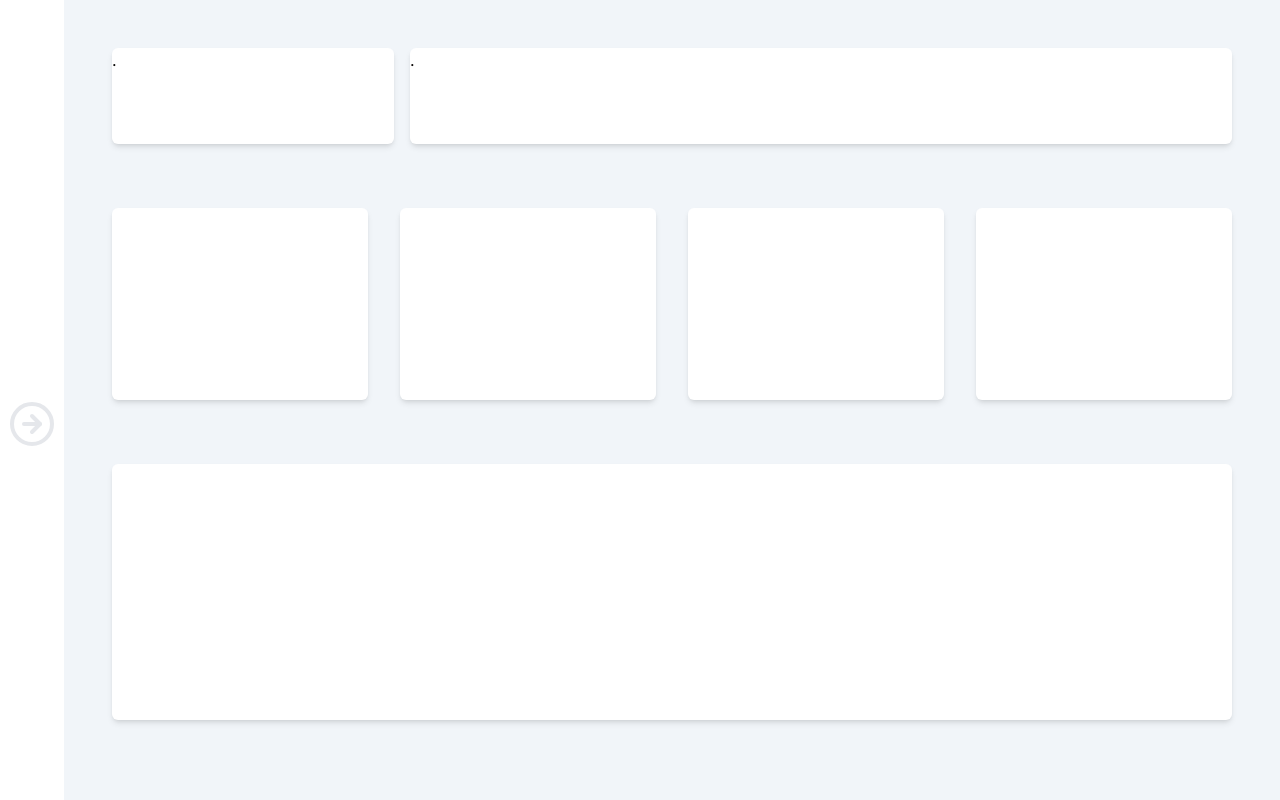
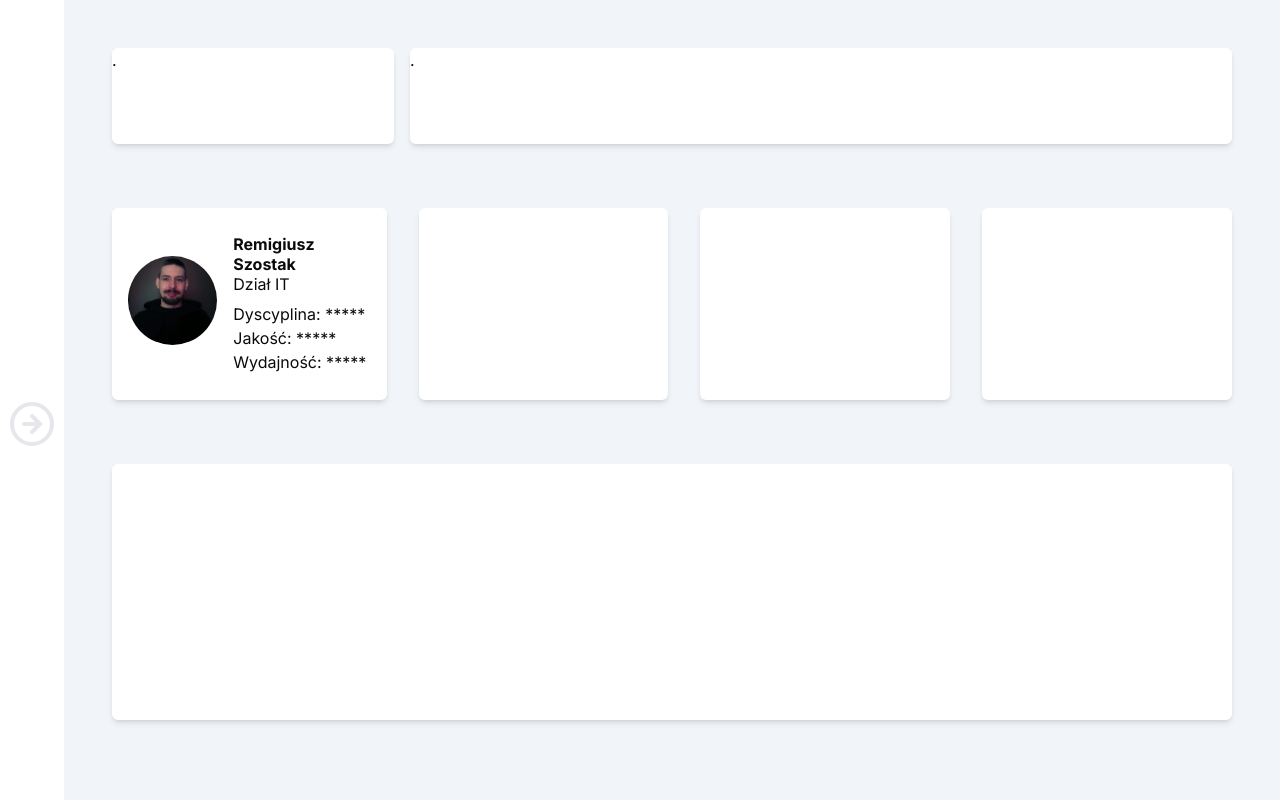
Before and after one commit to Arisablad/corp-connect, a Next.js app: page /dashboard in a window 1280 px wide. Built offline with nearby package versions, Linux system fonts and the light colour scheme.

Commit message:
Feat:Finished Ui for Best employee card

```diff
--- /dev/null
+++ b/src/components/dashboard/Homepage/summary-cards/DashboardBestEmployeeCard.tsx
@@ -0,0 +1,37 @@
+import Image from "next/image";
+
+const DashboardBestEmployeeCard = () => {
+  return (
+    <div
+      className="cursor-pointer bg-white shadow-md rounded-md w-full h-64 hover:bg-secondary/20 hover:scale-105 transition duration-700 flex flex-col items-center sm:flex-row sm:h-48
+     gap-4 p-4"
+    >
+      <p className="sm:hidden">Pracownik Miesiąca</p>
+      <div className="w-24 h-24">
+        <Image
+          src={"/my_photo.jpg"}
+          alt={"Pracownik Miesiąca"}
+          width={0}
+          height={0}
+          sizes="100vw"
+          style={{ width: "100%", height: "auto", borderRadius: "50%" }}
+        />
+      </div>
+      <div className="flex flex-col justify-between">
+        <div className="leading-5">
+          <p className="font-bold text-center sm:text-left">
+            Remigiusz Szostak
+          </p>
+          <p className="text-center sm:text-left">Dział IT</p>
+        </div>
+        <div className="hidden sm:block mt-2">
+          <div>Dyscyplina: *****</div>
+          <div>Jakość: *****</div>
+          <div>Wydajność: *****</div>
+        </div>
+      </div>
+    </div>
+  );
+};
+
+export default DashboardBestEmployeeCard;
--- a/src/components/dashboard/Homepage/summary-cards/DashboardMessageCard.tsx
+++ b/src/components/dashboard/Homepage/summary-cards/DashboardMessageCard.tsx
@@ -1,6 +1,6 @@
 const DashboardMessageCard = () => {
   return (
-    <div className="cursor-pointer bg-white shadow-md rounded-md w-full h-48 hover:bg-secondary/20 hover:scale-110 transition duration-700"></div>
+    <div className="cursor-pointer bg-white shadow-md rounded-md w-full h-48 hover:bg-secondary/20 hover:scale-105 transition duration-700"></div>
   );
 };
 
--- a/src/components/dashboard/Homepage/summary-cards/DashboardSummaryCards.tsx
+++ b/src/components/dashboard/Homepage/summary-cards/DashboardSummaryCards.tsx
@@ -1,9 +1,10 @@
+import DashboardBestEmployeeCard from "./DashboardBestEmployeeCard";
 import DashboardMessageCard from "./DashboardMessageCard";
 
 const DashboardSummaryCards = () => {
   return (
     <div className="grid grid-cols-1 sm:grid sm:grid-cols-2 mt-16 gap-8 xl:flex w-full">
-      <DashboardMessageCard />
+      <DashboardBestEmployeeCard />
       <DashboardMessageCard />
       <DashboardMessageCard />
       <DashboardMessageCard />
```
Also changed, not shown: public/my_photo.jpg (added).
